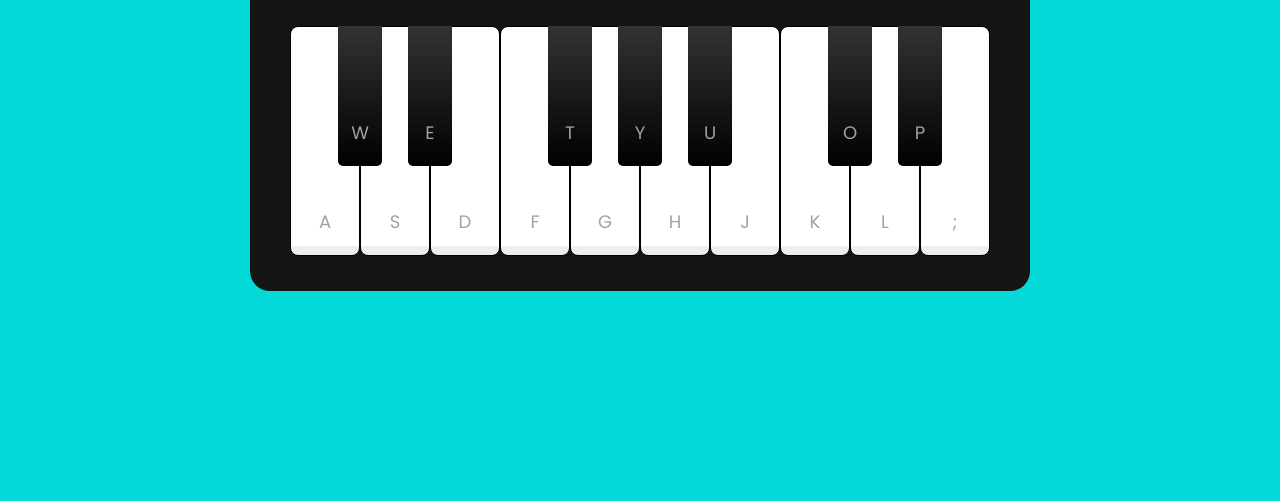
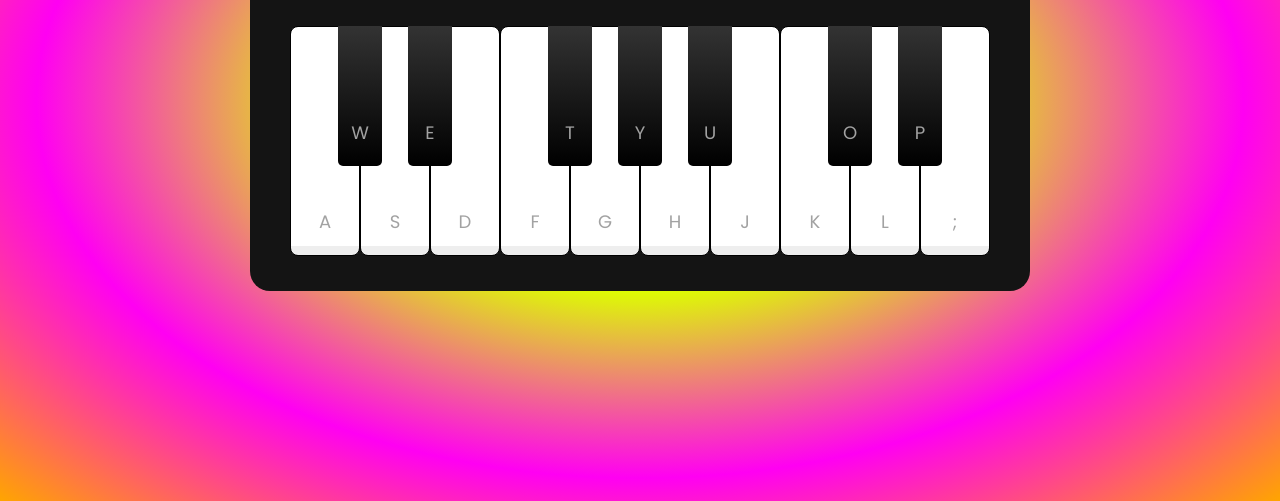
Before and after one commit to Fabianyzb/piano, a plain HTML site: page index.html in a window 1280 px wide. Shown: the part 299-800 px from the top of the page. Drawn offline with Linux system fonts and the light colour scheme.

Commit message:
bg change

```diff
--- a/styles.css
+++ b/styles.css
@@ -12,7 +12,7 @@ body {
   justify-content: center;
   min-height: 100vh;
   padding: 0 10px;
-  background: #03d9d9;
+  background: radial-gradient(rgb(4, 190, 181), rgb(221, 255, 0), rgb(255, 0, 242), orange);
 }
 .wrapper {
   border-radius: 20px;
```
